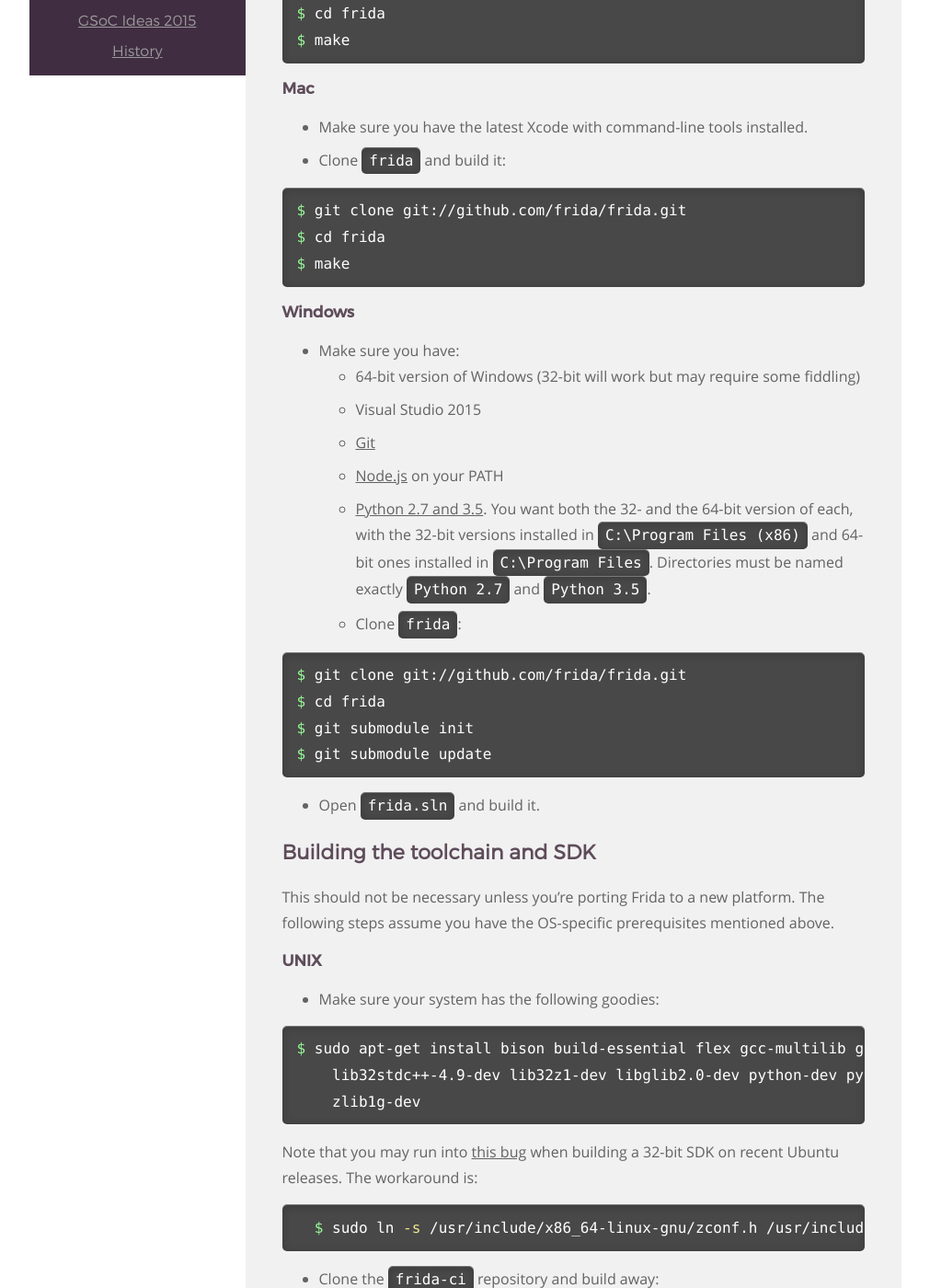
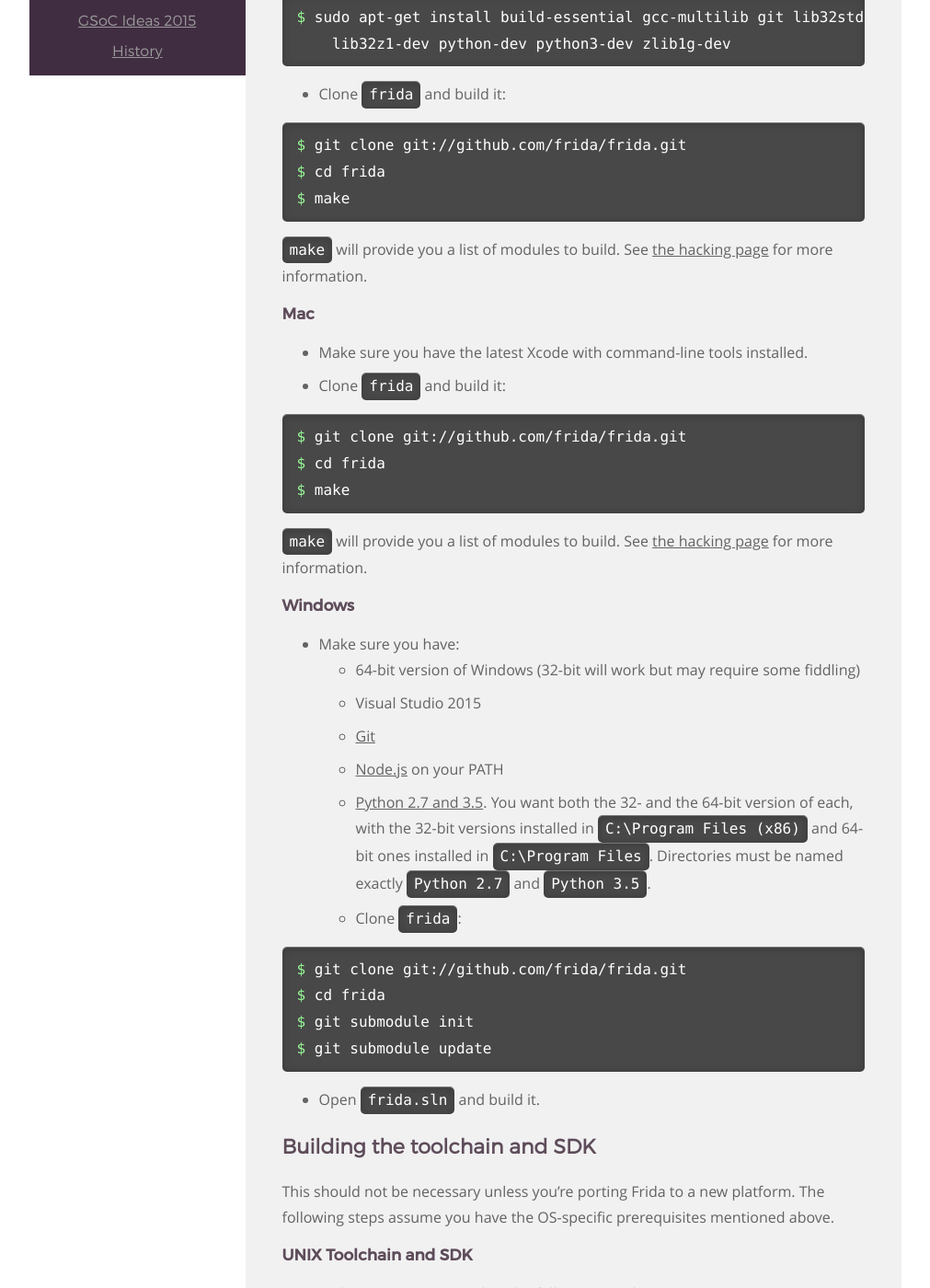
Before and after one commit to frida/frida-website, a Jekyll site: the page built from _docs/building.md, in a window 1280 px wide and 1400 px high, scrolled down 1471 px. Shown: the whole window at 92% size, without its empty margins (129-1140 px from the left). Built offline with Jekyll 4.4.1, drawn with Linux system fonts in a browser that asks for light colours; some of the changed text lies outside the part shown.

Commit message:
Add TOC and link to hacking page (#73)
Page was kind of long, so I added a TOC at the top like other pages have.

Added a link to the hacking page, which is kind of void currently, but
`make` is incorrect to tell people, as it will just provide a vague help.

```diff
--- a/_docs/building.md
+++ b/_docs/building.md
@@ -4,7 +4,20 @@ title: Building
 permalink: /docs/building/
 ---
 
+
+## Table of contents
+  1. Building Frida
+    1. [Design Constraints](#design-constraints)
+    1. [Linux](#linux)
+    1. [Mac](#mac)
+    1. [Windows](#windows)
+  1. Building the toolchain and SDK
+    1. [Unix](#unix-toolchain-and-sdk)
+    1. [Windows](#windows-toolchain-and-sdk)
+
 ## Building Frida
+
+### Design Constraints
 
 Frida has a rather complicated build system due to some design constraints:
 
@@ -57,6 +70,8 @@ $ cd frida
 $ make
 {% endhighlight %}
 
+`make` will provide you a list of modules to build.  See [the hacking page](http://www.frida.re/docs/hacking/) for more information.
+
 ### Mac
 
 - Make sure you have the latest Xcode with command-line tools installed.
@@ -66,6 +81,8 @@ $ git clone git://github.com/frida/frida.git
 $ cd frida
 $ make
 {% endhighlight %}
+
+`make` will provide you a list of modules to build.  See [the hacking page](http://www.frida.re/docs/hacking/) for more information.
 
 ### Windows
 
@@ -93,7 +110,7 @@ $ git submodule update
 This should not be necessary unless you're porting Frida to a new platform. The
 following steps assume you have the OS-specific prerequisites mentioned above.
 
-### UNIX
+### UNIX Toolchain and SDK
 
 - Make sure your system has the following goodies:
 {% highlight bash %}
@@ -124,7 +141,7 @@ $ scp build/sdk-*.tar.bz2 your@own.server:
 (Note: the `frida` module now has integrated support for building the SDK.
 For example: `make -f Makefile.sdk.mk FRIDA_HOST=android-arm`)
 
-### Windows
+### Windows Toolchain and SDK
 
 - Prepare your system
   - Make sure that Visual Studio 2015 is installed.
```
